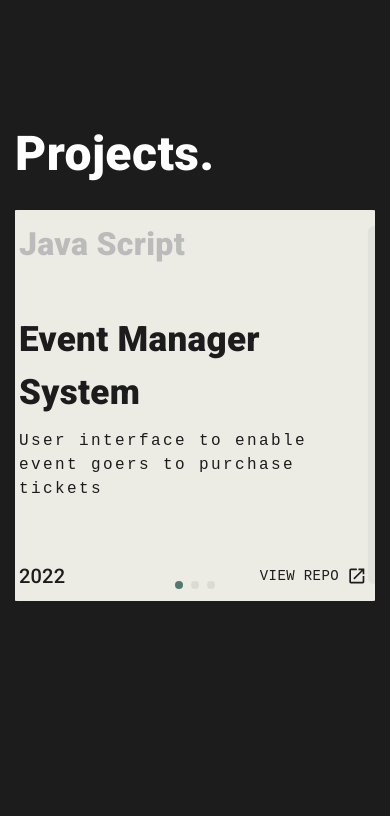
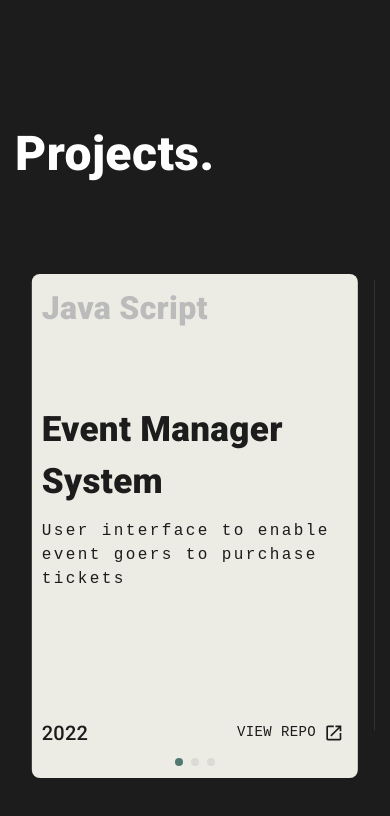
Before and after one commit to KennanWong/Portfolio, a React (Create React App) app in the folder website/: page / in a window 390 px wide. Shown: the part 2842-3658 px from the top of the page. Built offline with nearby package versions, Linux system fonts and the light colour scheme.

Commit message:
update to make site more mobile friendly

```diff
--- a/website/src/Components/ContactButton.js
+++ b/website/src/Components/ContactButton.js
@@ -59,8 +59,8 @@ export default function ContactButton({show}) {
 				ariaLabel="SpeedDial basic example"
 				sx={{
 					position: 'fixed',
-					bottom: 50,
-					right: 50,
+					bottom: 20,
+					right: 20,
 					opacity: show ? 1: 0,
 					transition: 'all 0.2s ease-in-out'
 				}}
--- a/website/src/Components/ProjectCarousel.css
+++ b/website/src/Components/ProjectCarousel.css
@@ -1,9 +1,5 @@
 .swiper {
-    width: 100%;
-    height: 100%;
     background-color: #1C1C1C;
-    opacity: 1;
-    z-index: 0;
 }
 
 .swiper-slide {
@@ -11,6 +7,7 @@
     display: flex;
     justify-content: center;
     align-items: center;
+    height: 100%;
 }
 
 .swiper-container {
--- a/website/src/Components/ProjectCarousel.js
+++ b/website/src/Components/ProjectCarousel.js
@@ -31,6 +31,7 @@ export default function ProjectCarousel() {
         style={{
             "--swiper-pagination-color": "#52796F",
             "--swiper-pagination-bullet-inactive-color": "#999999",
+
         }}
       >
         {ProjectDetails.map((project, key) => (
--- a/website/src/Components/ProjectMobile.js
+++ b/website/src/Components/ProjectMobile.js
@@ -11,17 +11,18 @@ const ProjectBox = styled(Box)(({show}) => ({
     flexDirection: 'column',
     justifyContent: 'space-between',
     transition: 'all .3s ease-out',
-    width: show ? '88vh': '80vw',
-    height: show ? '44vh': '40vh',
+    width: show ? '99%': '90%',
+    height: show ? '55vh': '50vh',
     backgroundColor: show ? "#ECEBE4": '#DADDD8',
     opacity: show ? '1': '.6',
     borderRadius: show ? '8px':'6px',
     boxShadow: show ? 'rgb(218, 221, 216)' : 'none',
+    paddingBottom: '30px'
 }))
 
 const DescriptionBox = styled(Box)({
-    width: "352px",
-    height: "85px",
+    width: "100%",
+    height: "15vh",
 })
 
 const Title = styled(Typography)({
@@ -51,7 +52,7 @@ export default function ProjectMobile({language, title, description, year, url,
             <Typography id={"language"} sx={{fontSize: "32px", fontWeight: "900", color: "#BBBBBB", textAlign: 'left'}}>
                 {language}
             </Typography>
-            <Box sx={{width: '100%', height: '220px', display: 'flex', flexDirection: 'column', justifyContent: 'center', transition: 'all 100s ease-out', gap: '10px'}}>
+            <Box sx={{display: 'flex', flexDirection: 'column', justifyContent: 'center', transition: 'all 100s ease-out', gap: '10px'}}>
                 <Title sx= {{
                         fontSize: active ? '35px' : '45px',
                     }}
@@ -71,8 +72,9 @@ export default function ProjectMobile({language, title, description, year, url,
                             sx={{color: '#1C1C1C', fontFamily: 'monospace'}}
                             onClick={() => {
                                 window.open(url)
+                                console.log('Hello')
                             }}
-                            endIcon={<OpenInNewIcon sx={{fontSize: active ? '30px' : '0px', transition: 'font-size 0.2s ease-out', textAlign: 'right'}}/>}
+                            endIcon={<OpenInNewIcon sx={{fontSize: '30px'}}/>}
                         >
                             View Repo
                         </Button>
--- a/website/src/Panes/ProjectsPane.js
+++ b/website/src/Panes/ProjectsPane.js
@@ -47,7 +47,7 @@ export default function ProjectPane({scrollToDivStart}) {
                     <Typography sx={{fontWeight: '900', fontSize: 48, textAlign: 'left', paddingTop: '60px'}}>
                         Projects.
                     </Typography>
-                    <Box sx={{width: '100%'}}>
+                    <Box sx={{height: '100%', display: 'flex', alignItems: 'center'}}>
                         <ProjectCarousel/>
                     </Box>
                 </Box>
```
